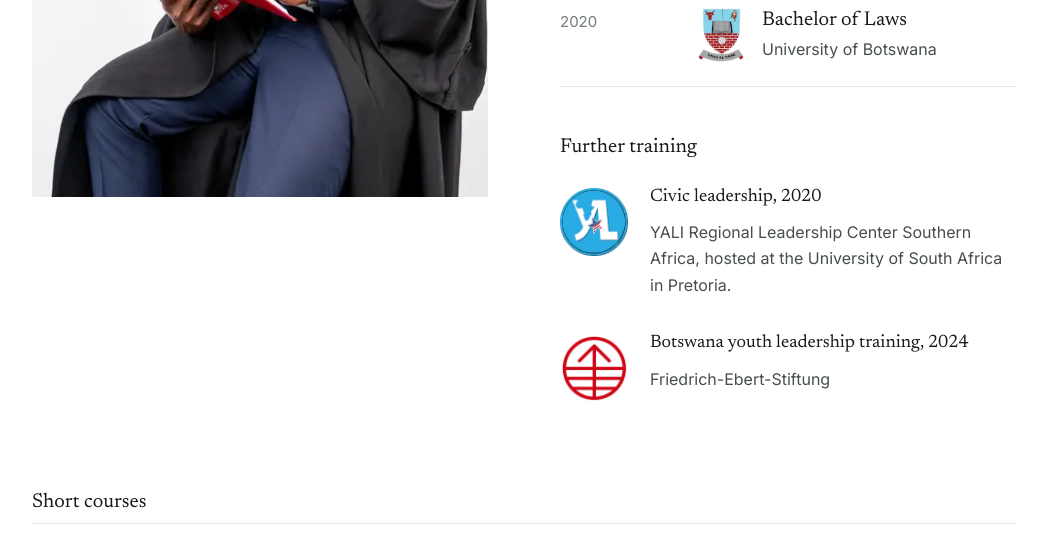
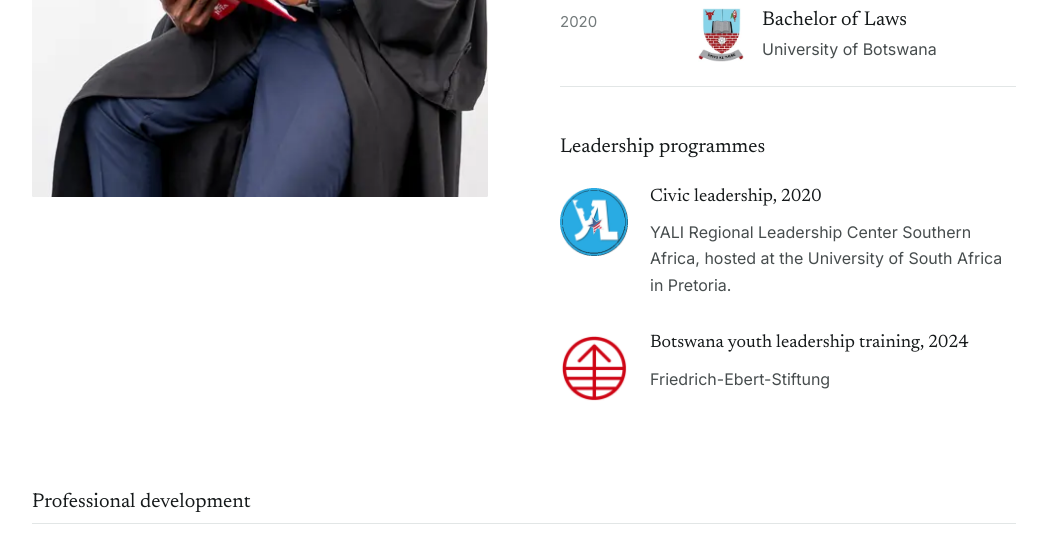
Before and after one commit to lawmanlaw/bryan-ramaphane, a plain HTML site: page index.html in a window 1280 px wide. Shown: the part 7920-8459 px from the top of the page, without its empty margins (116-1163 px from the left). Drawn offline with Linux system fonts and the light colour scheme.

Commit message:
Name the two training blocks for what they are

```diff
--- a/index.html
+++ b/index.html
@@ -870,7 +870,7 @@
           </li>
         </ul>
         <div class="further">
-          <h3>Further training</h3>
+          <h3>Leadership programmes</h3>
           <ul class="orgs">
             <li>
               <div class="mark">
@@ -903,7 +903,7 @@
       </div>
     </div>
     <div class="wrap courses">
-          <h3>Short courses</h3>
+          <h3>Professional development</h3>
           <ul>
             <li>
               <div class="src">Centre for Human Rights<span>University of Pretoria</span></div>
```
